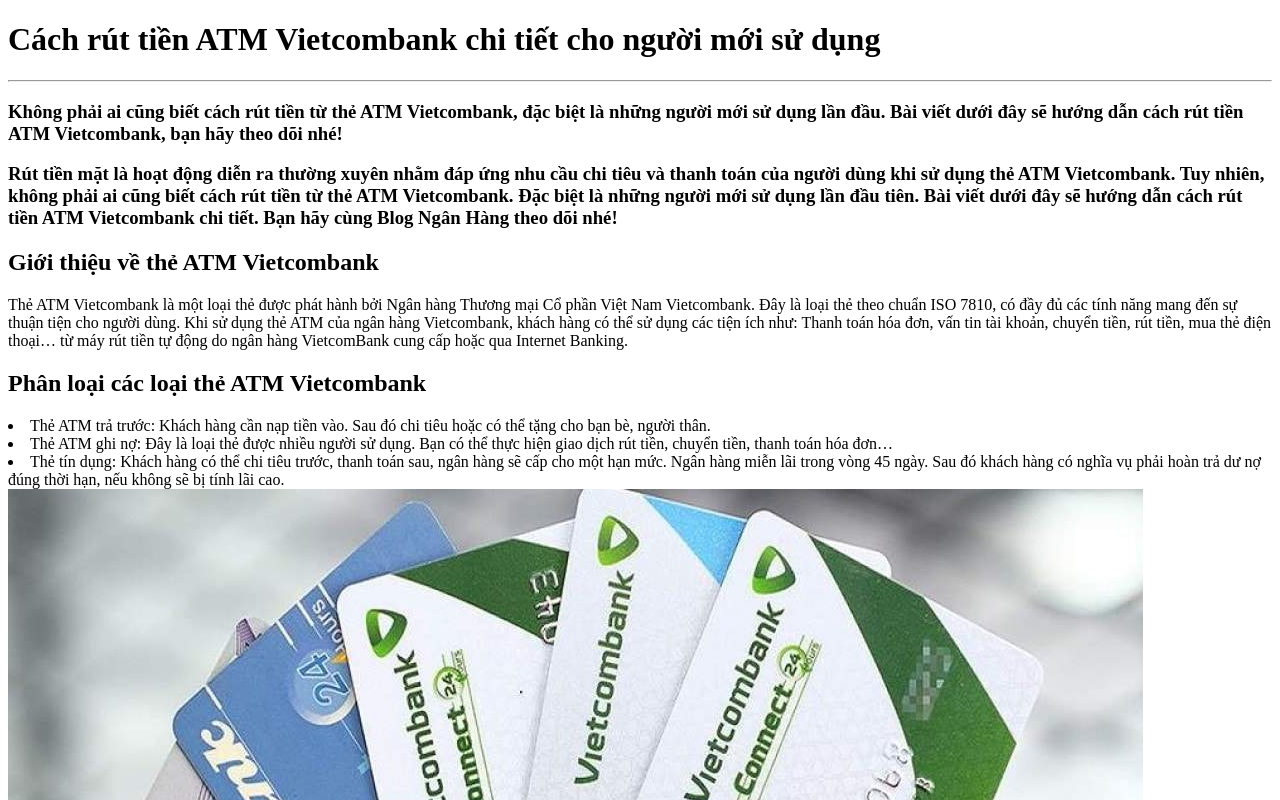
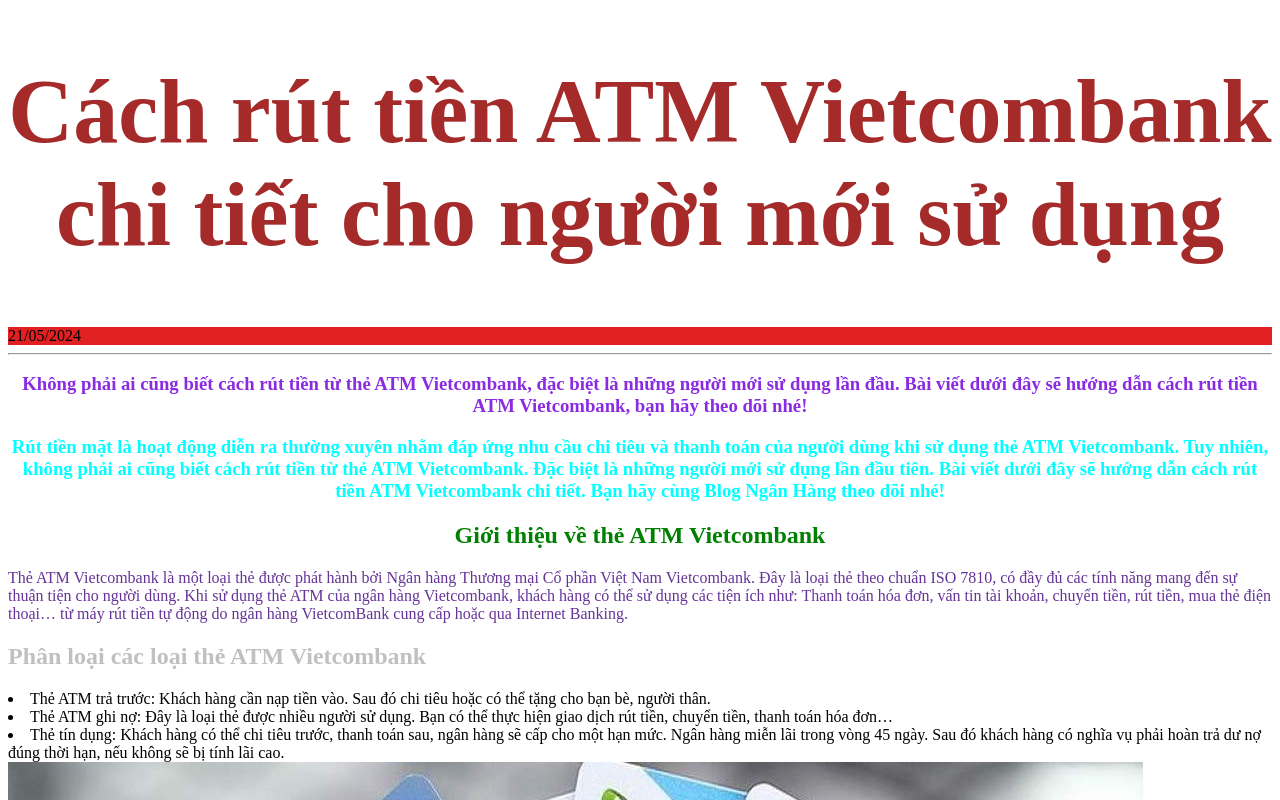
Before and after one commit to tranphu871994/Java27, a plain HTML site: page BTVN/index.html in a window 1280 px wide. Shown: the top 800 px of the page. Drawn offline with Linux system fonts and the light colour scheme.

Commit message:
btvn2lamlai

```diff
--- a/BTVN/index.html
+++ b/BTVN/index.html
@@ -6,21 +6,29 @@
     <title>BTVN2</title>
 </head>
 <body>
-    <h1 class="mucmot">Cách rút tiền ATM Vietcombank chi tiết cho người mới sử dụng</h1>
+    <h1 style="color: brown;
+    font-size: 90px; text-align: center ;
+
+    ">Cách rút tiền ATM Vietcombank chi tiết cho người mới sử dụng</h1>
+    <div style="color: black;
+    background-color: rgb(225, 33, 33);">21/05/2024</div>
     <hr>
-    <h3>Không phải ai cũng biết cách rút tiền từ thẻ ATM Vietcombank, đặc biệt là những người mới sử dụng lần đầu. Bài viết dưới đây sẽ hướng dẫn cách rút tiền ATM Vietcombank, bạn hãy theo dõi nhé!
+    <h3 style="color: blueviolet;
+    text-align: center;">Không phải ai cũng biết cách rút tiền từ thẻ ATM Vietcombank, đặc biệt là những người mới sử dụng lần đầu. Bài viết dưới đây sẽ hướng dẫn cách rút tiền ATM Vietcombank, bạn hãy theo dõi nhé!
 
-<p>Rút tiền mặt là hoạt động diễn ra thường xuyên nhằm đáp ứng nhu cầu chi tiêu và thanh toán của người dùng khi sử dụng thẻ ATM Vietcombank. Tuy nhiên, không phải ai cũng biết cách rút tiền từ thẻ ATM Vietcombank. Đặc biệt là những người mới sử dụng lần đầu tiên.
+<p style="color: aqua;
+text-align: center;">Rút tiền mặt là hoạt động diễn ra thường xuyên nhằm đáp ứng nhu cầu chi tiêu và thanh toán của người dùng khi sử dụng thẻ ATM Vietcombank. Tuy nhiên, không phải ai cũng biết cách rút tiền từ thẻ ATM Vietcombank. Đặc biệt là những người mới sử dụng lần đầu tiên.
 
 Bài viết dưới đây sẽ hướng dẫn cách rút tiền ATM Vietcombank chi tiết. Bạn hãy cùng Blog Ngân Hàng theo dõi nhé!</p>
 
 
-<h2>Giới thiệu về thẻ ATM Vietcombank</h2>
-<p>Thẻ ATM Vietcombank là một loại thẻ được phát hành bởi Ngân hàng Thương mại Cổ phần Việt Nam Vietcombank. Đây là loại thẻ theo chuẩn ISO 7810, có đầy đủ các tính năng mang đến sự thuận tiện cho người dùng.
+<h2 style="color: green;
+text-align: center;">Giới thiệu về thẻ ATM Vietcombank</h2>
+<p style="color: rebeccapurple;">Thẻ ATM Vietcombank là một loại thẻ được phát hành bởi Ngân hàng Thương mại Cổ phần Việt Nam Vietcombank. Đây là loại thẻ theo chuẩn ISO 7810, có đầy đủ các tính năng mang đến sự thuận tiện cho người dùng.
 
 Khi sử dụng thẻ ATM của ngân hàng Vietcombank, khách hàng có thể sử dụng các tiện ích như: Thanh toán hóa đơn, vấn tin tài khoản, chuyển tiền, rút tiền, mua thẻ điện thoại… từ máy rút tiền tự động do ngân hàng VietcomBank cung cấp hoặc qua Internet Banking.</p>
 
-<h2>Phân loại các loại thẻ ATM Vietcombank</h2>
+<h2 style="color: silver;">Phân loại các loại thẻ ATM Vietcombank</h2>
 <li>Thẻ ATM trả trước: Khách hàng cần nạp tiền vào. Sau đó chi tiêu hoặc có thể tặng cho bạn bè, người thân.</li>
 <li>Thẻ ATM ghi nợ: Đây là loại thẻ được nhiều người sử dụng. Bạn có thể thực hiện giao dịch rút tiền, chuyển tiền, thanh toán hóa đơn…
 
@@ -28,6 +36,16 @@
 <li>Thẻ tín dụng: Khách hàng có thể chi tiêu trước, thanh toán sau, ngân hàng sẽ cấp cho một hạn mức. Ngân hàng miễn lãi trong vòng 45 ngày. Sau đó khách hàng có nghĩa vụ phải hoàn trả dư nợ đúng thời hạn, nếu không sẽ bị tính lãi cao.
 </li>
 <img src="huong-dan-cach-rut-tien-atm-vietcombank-3.jpeg" alt="the ngan hang">
+<p>Các loại thẻ ATM Vietcombank hiện nay</p>
+<a style="color: hotpink;font-size: 50px; " href="https://blognganhang.org/cac-loai-the-ngan-hang-vietcombank/">Có các loại thẻ ngân hàng Vietcombank nào trên thị trường?</a>
+
+
+<h2>Lợi ích khi sử dụng thẻ ATM Vietcombank</h2>
+<p>Trong cuộc sống hiện đại như ngày nay, việc sử dụng các loại thẻ ATM là điều vô cùng cần thiết. Dưới đây là một số lợi ích mà thẻ ATM Vietcombank mang lại:</p>
+<li style="color: orange; font-size: 40px;">Khách hàng dễ dàng quản lý được số tiền được chuyển vào tài khoản hoặc rút ra.</li>
+<li style="color: orange; font-size: 40px;">Giảm thiểu được một số rủi ro có thể xảy ra so với việc cầm một số tiền mặt lớn bên người.</li>
+<li style="color: orange;font-size: 40px;">Có thể cài đặt các ứng dụng ngân hàng điện tử Vietcombank với nhiều tiện ích vượt trội..
+Rút tiền nhanh chóng, dễ dàng ở bất cứ cây ATM Vietcombank hoặc có liên kết với Vietcombank.</li>
 
 </body>
 </html>
--- a/BTVN/style.css
+++ b/BTVN/style.css
@@ -1,4 +1,3 @@
 .mucmot {
   color: brown;
-  font-size: 150px;
 }
```
